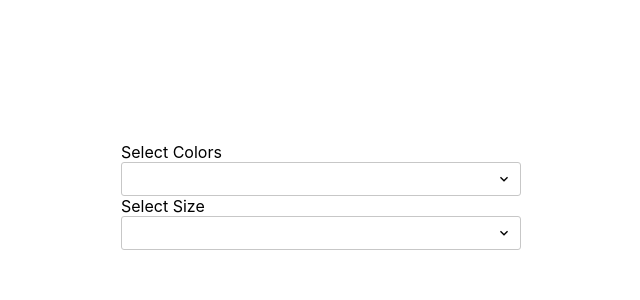
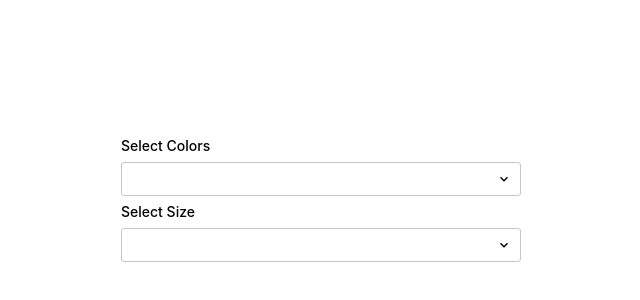
Before and after one commit to pratheshb/multi-select, a React (Create React App) app: page / in a window 1280 px wide. Shown: the part 204-504 px from the top of the page, without its empty margins (319-959 px from the left). Built offline with nearby package versions, Linux system fonts and the light colour scheme.

Commit message:
add style for label

```diff
--- a/src/App.css
+++ b/src/App.css
@@ -5,3 +5,9 @@
   transform: translate(-50%, -50%);
   width: 400px;
 }
+
+.multi-select-label {
+  font-size: 14px;
+  font-weight: 500;
+  line-height: 32px;
+}
--- a/src/App.js
+++ b/src/App.js
@@ -30,7 +30,7 @@ function App() {
 
   return (
     <div className='container'>
-      <div>Select Colors</div>
+      <div className='multi-select-label'>Select Colors</div>
       <MultiSelect
         options={['Blue', 'Purple', 'Red', 'Green', 'Black', 'Brown', 'Cyan', 'Orange', 'Violet', 'Teal', 'Pink']}
         SelectedOptions={SelectedColors}
@@ -38,7 +38,7 @@ function App() {
         onClear={handleColorRemove}
         onClearAll={() => setSelectedColors([])}
       />
-      <div>Select Size</div>
+      <div className='multi-select-label'>Select Size</div>
       <MultiSelect
         options={['Small', 'Medium', 'Large']}
         SelectedOptions={SelectedSizes}
--- a/src/components/SelectedOption/SelectedOption.css
+++ b/src/components/SelectedOption/SelectedOption.css
@@ -3,7 +3,6 @@
     padding: 2px 6px;
     border-radius: 3px;
     font-size: 14px;
-    font-weight: 700;
     margin: 4px;
     display: inline-flex;
     align-items: center;
@@ -13,5 +12,5 @@
 .clear-icon {
     margin-left: 2px;
     cursor: pointer;
-    margin-top: 2px;
+    margin-top: 4px;
 }
```
